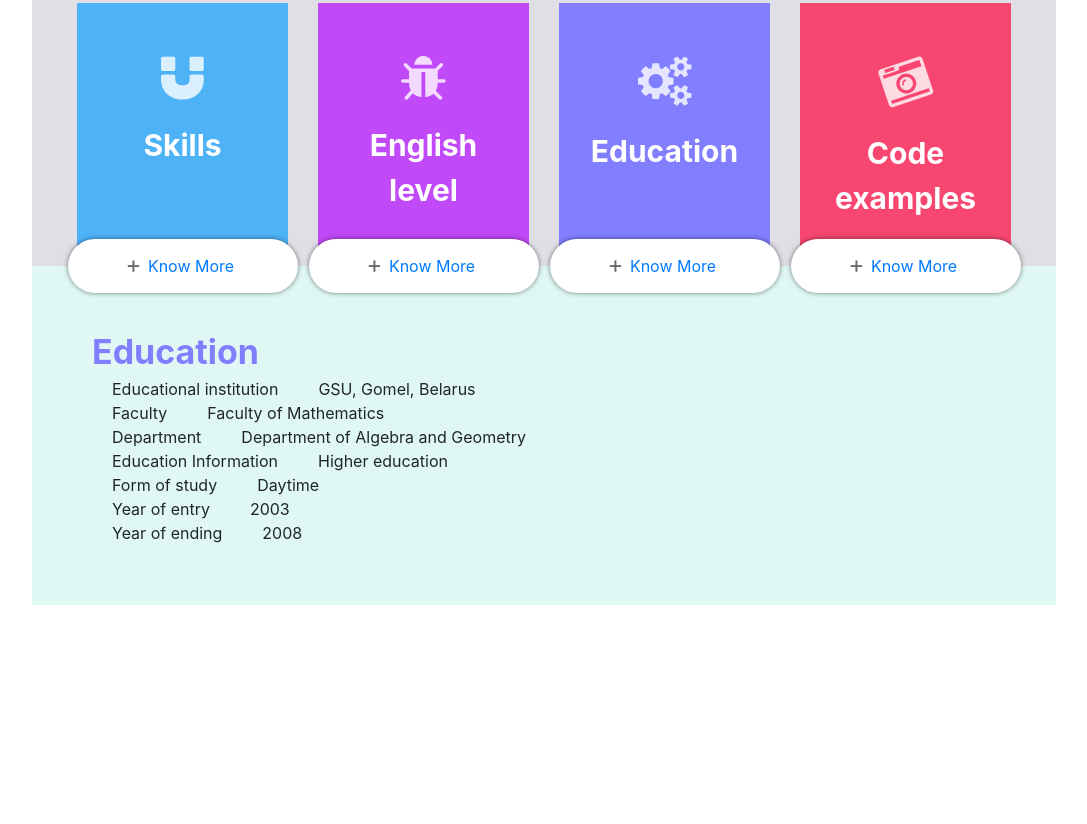
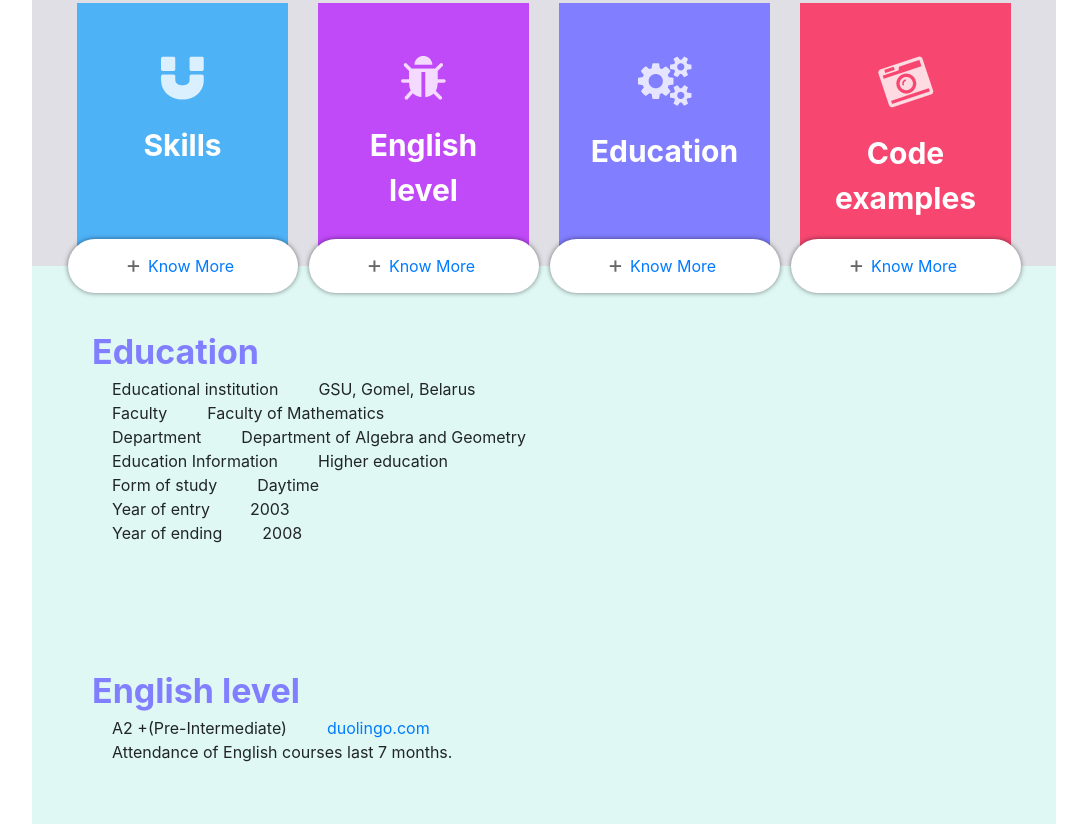
Before and after one commit to olgaluk/rsschool-codejam1-cv, a plain HTML site: page index.html in a window 1280 px wide. Shown: the part 1479-2303 px from the top of the page, without its empty margins (96-1183 px from the left). Before the commit the page ends 2084 px from the top, so only its background shows below. Drawn offline with nearby package versions, Linux system fonts and the light colour scheme.

Commit message:
feat: add section english

```diff
--- a/index.html
+++ b/index.html
@@ -171,6 +171,16 @@
                 </div>
             </div>
         </section>
+        <section>
+            <div class="education-content">
+                <span class="education-text" id="english">English level</span>
+                <div class="profile-row">
+                    <div class="ng-binding">A2 +(Pre-Intermediate)</div>
+                    <div class="clip-profile-info ng-binding"><a href="https://www.duolingo.com/olgaluk86">duolingo.com</a></a></div>
+                </div>
+                <div class="ng-binding">Attendance of English courses last 7 months.</div>
+            </div>
+        </section>
 
 
 
```
Lines whose indentation alone changed are shown as unchanged.
